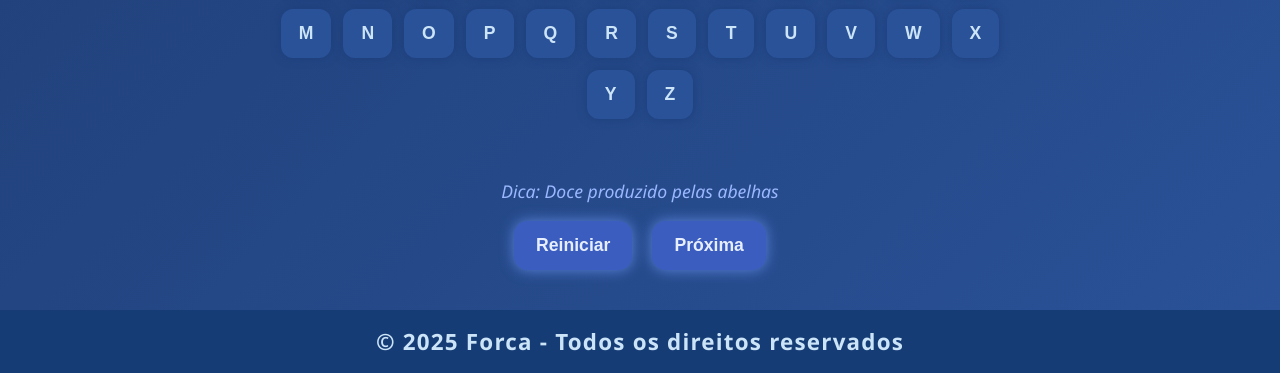
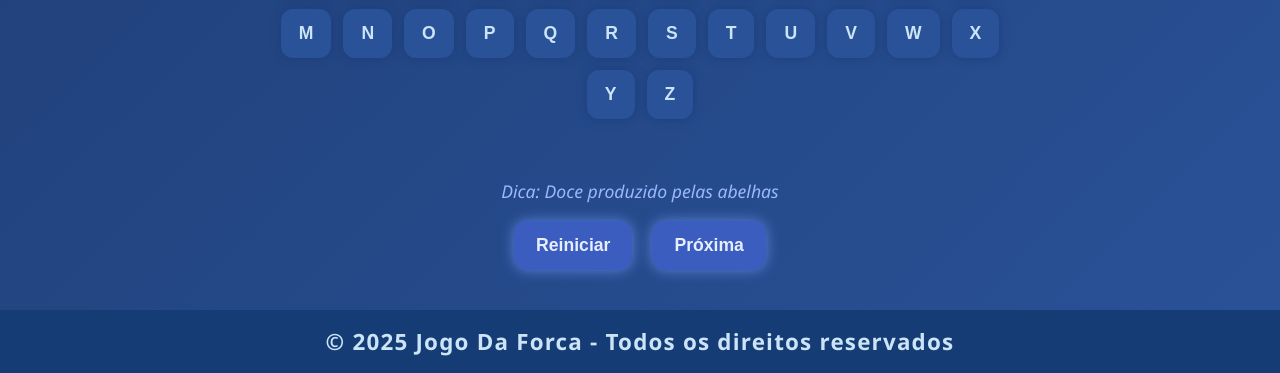
Before and after one commit to josedaniel229/Jogo-Da-Forca, a plain HTML site: page index.html in a window 1280 px wide. Shown: the part 634-1007 px from the top of the page. Drawn offline with Linux system fonts and the light colour scheme.

Commit message:
Update index.html

```diff
--- a/index.html
+++ b/index.html
@@ -222,7 +222,7 @@
     <button id="hangmanNext" aria-label="Próxima palavra">Próxima</button>
   </div>
 </main>
-<footer>© 2025 Forca - Todos os direitos reservados</footer>
+<footer>© 2025 Jogo Da Forca - Todos os direitos reservados</footer>
 
 <script>
   (() => {
```
